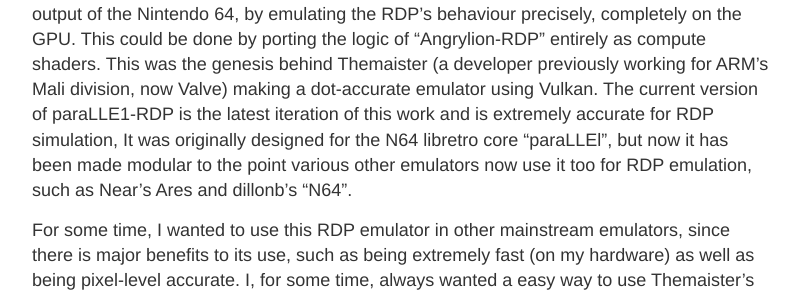
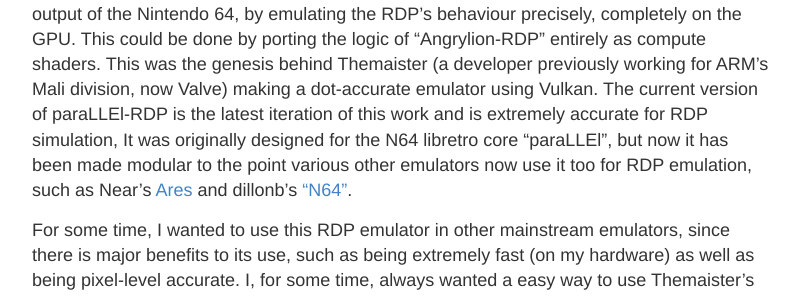
Before and after one commit to mudl0rd/mudl0rd.github.io, a Jekyll site: the page built from _posts/2021-06-08-Parallel RDP.md, in a window 1280 px wide and 900 px high, scrolled down 542 px. Shown: the part 282-579 px from the top of the window, without its empty margins (238-1039 px from the left). Built offline with Jekyll 4.4.1, drawn with Linux system fonts in a browser that asks for light colours; some of the changed text lies outside the part shown.

Commit message:
missed some things.

```diff
--- a/_posts/2021-06-08-Parallel RDP.md
+++ b/_posts/2021-06-08-Parallel RDP.md
@@ -24,7 +24,7 @@
 
 There is an low-level software rasterizing RDP emulator plugin by the name of [Angrylion-RDP](https://github.com/project64/angrylion-rdp). Due to the lack of vectorization as well as threading (though a [multithreading fork recently exists](https://github.com/ata4/angrylion-rdp-plus), but to me has its own set of problems), this has been somewhat very prohibitive to use apart for low level debugging N64 RDP behaviour/accuracy testing
 
-Recently, technology has moved to a point where it is feasible to pixel-level emulate the output of the Nintendo 64, by emulating the RDP's behaviour precisely, completely on the GPU. This could be done by porting the logic of "Angrylion-RDP" entirely as compute shaders. This was the genesis behind Themaister (a developer previously working for ARM's Mali division, now Valve) making a dot-accurate emulator using Vulkan. The current version of paraLLE1-RDP is the latest iteration of this work and is extremely accurate for RDP simulation, It was originally designed for the N64 libretro core "paraLLEl", but now it has been made modular to the point various other emulators now use it too for RDP emulation, such as Near's Ares and dillonb's "N64".
+Recently, technology has moved to a point where it is feasible to pixel-level emulate the output of the Nintendo 64, by emulating the RDP's behaviour precisely, completely on the GPU. This could be done by porting the logic of "Angrylion-RDP" entirely as compute shaders. This was the genesis behind Themaister (a developer previously working for ARM's Mali division, now Valve) making a dot-accurate emulator using Vulkan. The current version of paraLLEl-RDP is the latest iteration of this work and is extremely accurate for RDP simulation, It was originally designed for the N64 libretro core "paraLLEl", but now it has been made modular to the point various other emulators now use it too for RDP emulation, such as Near's [Ares](https://ares.dev/) and dillonb's ["N64"](https://github.com/Dillonb/n64).
 
 For some time, I wanted to use this RDP emulator in other mainstream emulators, since there is major benefits to its use, such as being extremely fast (on my hardware) as well as being pixel-level accurate. I, for some time, always wanted a easy way to use Themaister's work in another emulator, such as Project64 and Mupen64Plus (since for various reasons I personally somewhat dislike using RetroArch, to the point of writing my own libretro-spec emulator core loader exclusively for Windows and N64 emulation, with somewhat decent success). Figuring that Mupen64Plus already works to a degree with most commercial games, as well as Project64 (using cxd4's RSP plugin, since zilmar's RSP plugin has various accuracy problems that cause problems with LLE graphics emulation), I figured I do it myself since to me no one else for some reason will, even if initially it was for my own personal benefit.
 
@@ -63,4 +63,5 @@
 ## Source code
 
 [PJ64 port.](https://github.com/mudlord/pj64-parallelrdpmudlord/pj64-parallelrdp)
+
 [Mupen64Plus port.](https://github.com/mudlord/mupen64plus-video-parallel)
```
